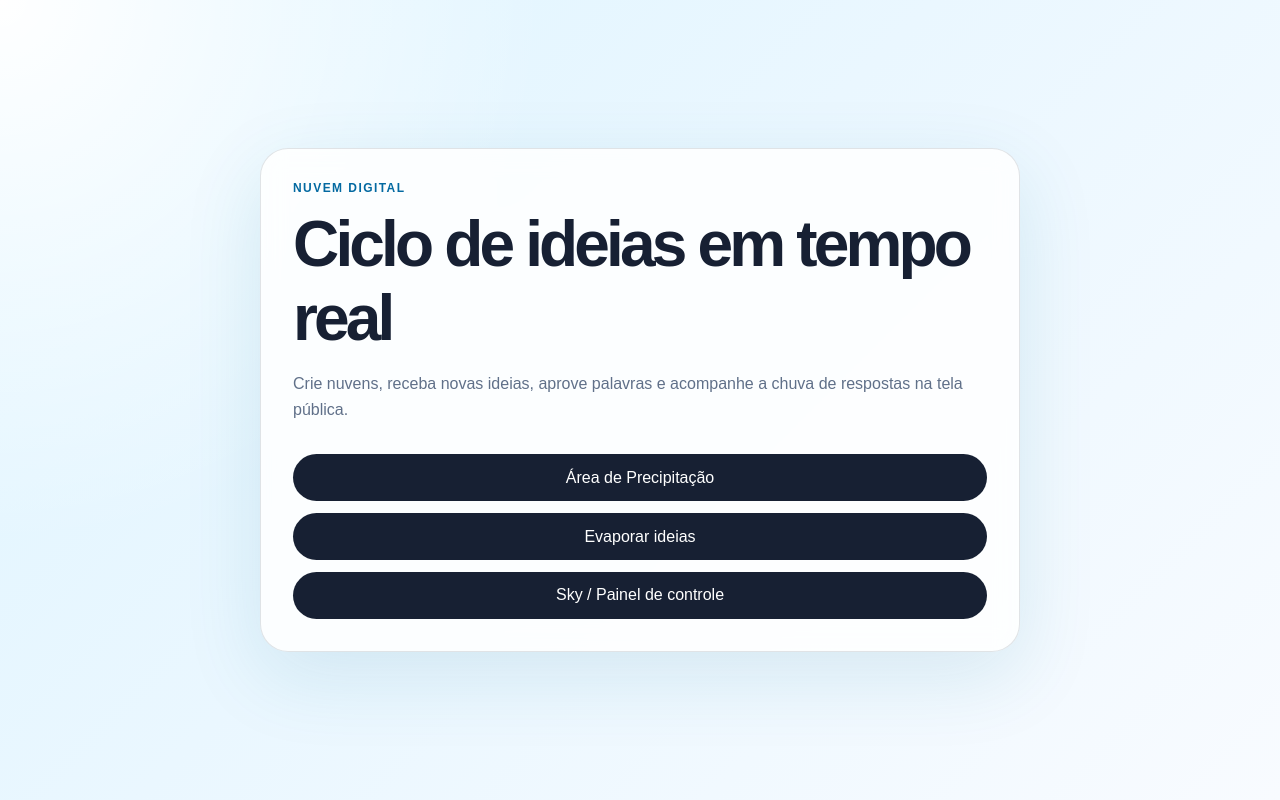
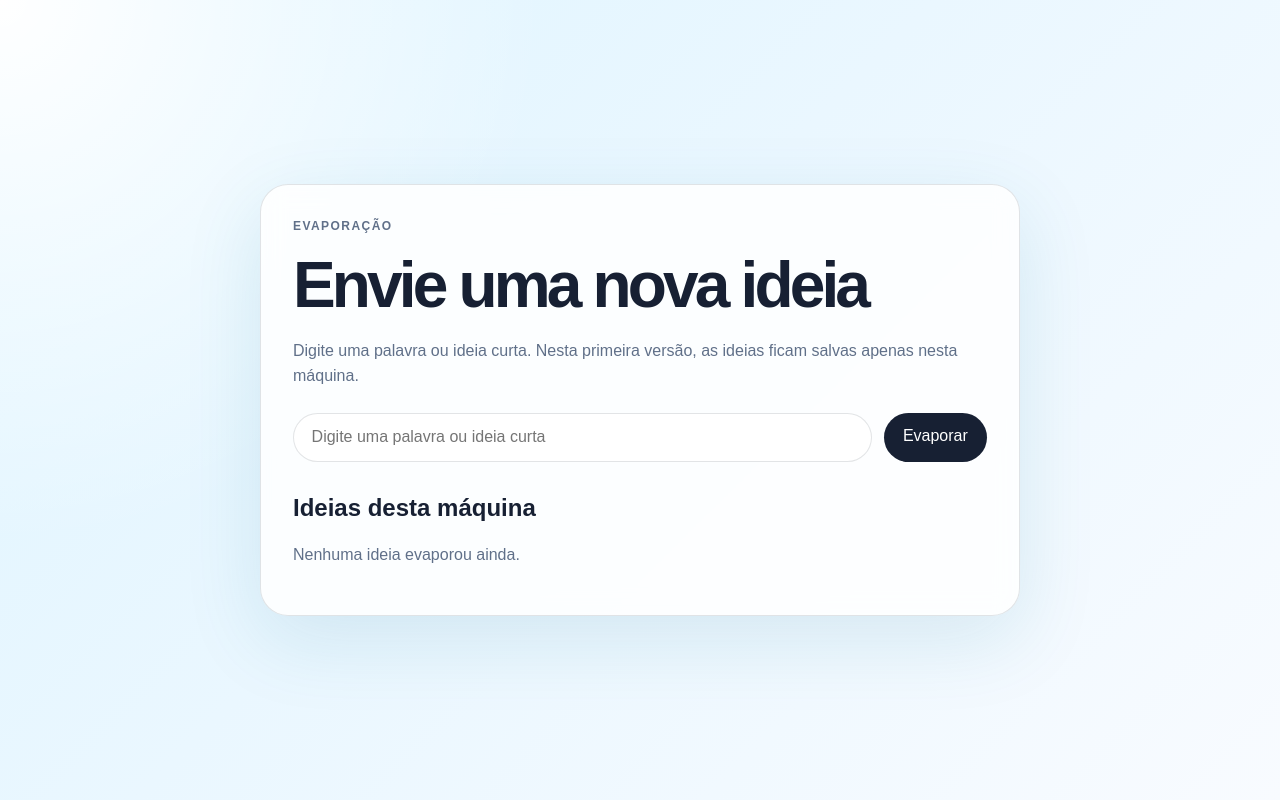
Before and after one commit to dnncamargo/web-wordcloud, a Next.js app: page / in a window 1280 px wide. Built offline with nearby package versions, Linux system fonts and the light colour scheme.

Commit message:
Configura Firebase client com variaveis de ambiente

```diff
--- a/app/evaporation/page.tsx
+++ b/app/components/EvaporationPanel.tsx
@@ -12,15 +12,19 @@ type LocalIdea = {
 
 const STORAGE_KEY = "nuvem-digital-local-ideas";
 
-export default function EvaporationPage() {
+export default function EvaporationPanel() {
   const [text, setText] = useState("");
   const [ideas, setIdeas] = useState<LocalIdea[]>([]);
 
   useEffect(() => {
     const stored = localStorage.getItem(STORAGE_KEY);
 
-    if (stored) {
+    if (!stored) return;
+
+    try {
       setIdeas(JSON.parse(stored));
+    } catch {
+      localStorage.removeItem(STORAGE_KEY);
     }
   }, []);
 
@@ -55,8 +59,8 @@ export default function EvaporationPage() {
         <h1>Envie uma nova ideia</h1>
 
         <p>
-          As ideias ficam registradas nesta máquina e, na próxima etapa, serão
-          enviadas ao Firebase para aprovação no Sky.
+          Digite uma palavra ou ideia curta. Nesta primeira versão, as ideias
+          ficam salvas apenas nesta máquina.
         </p>
 
         <form onSubmit={handleSubmit} className="idea-form">
--- a/app/page.tsx
+++ b/app/page.tsx
@@ -1,24 +1,5 @@
-import Link from "next/link";
+import EvaporationPanel from "./components/EvaporationPanel";
 
 export default function Home() {
-  return (
-    <main className="home-shell">
-      <section className="home-card">
-        <p className="eyebrow">Nuvem Digital</p>
-
-        <h1>Ciclo de ideias em tempo real</h1>
-
-        <p className="home-description">
-          Crie nuvens, receba novas ideias, aprove palavras e acompanhe a chuva
-          de respostas na tela pública.
-        </p>
-
-        <nav className="home-links">
-          <Link href="/rain-area">Área de Precipitação</Link>
-          <Link href="/evaporation">Evaporar ideias</Link>
-          <Link href="/sky">Sky / Painel de controle</Link>
-        </nav>
-      </section>
-    </main>
-  );
+  return <EvaporationPanel />;
 }
--- a/package.json
+++ b/package.json
@@ -9,6 +9,7 @@
     "lint": "eslint"
   },
   "dependencies": {
+    "firebase": "^12.15.0",
     "next": "16.2.9",
     "react": "19.2.4",
     "react-dom": "19.2.4"
```
Also changed, not shown: app/lib/firebase/client.ts (added, +28 -0 lines), 2 other files (tests, documents, lock files or other folders).
